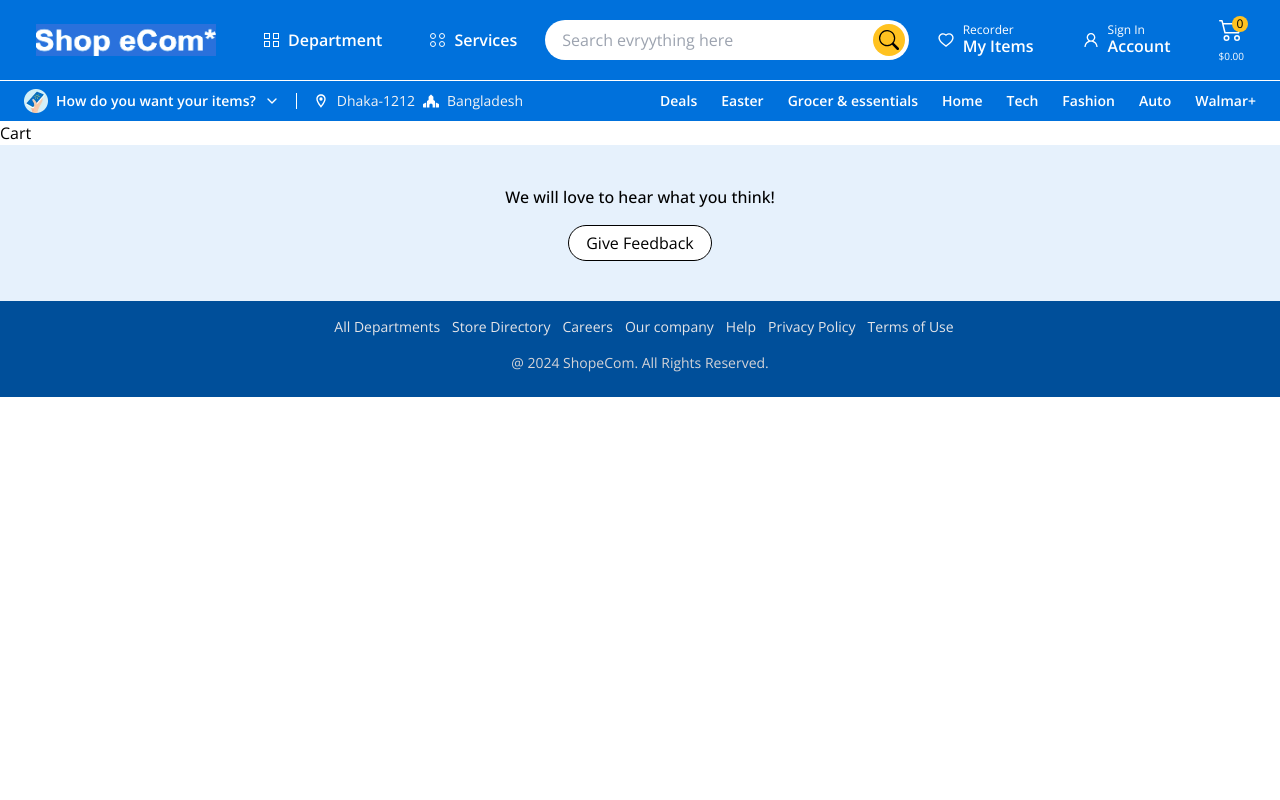
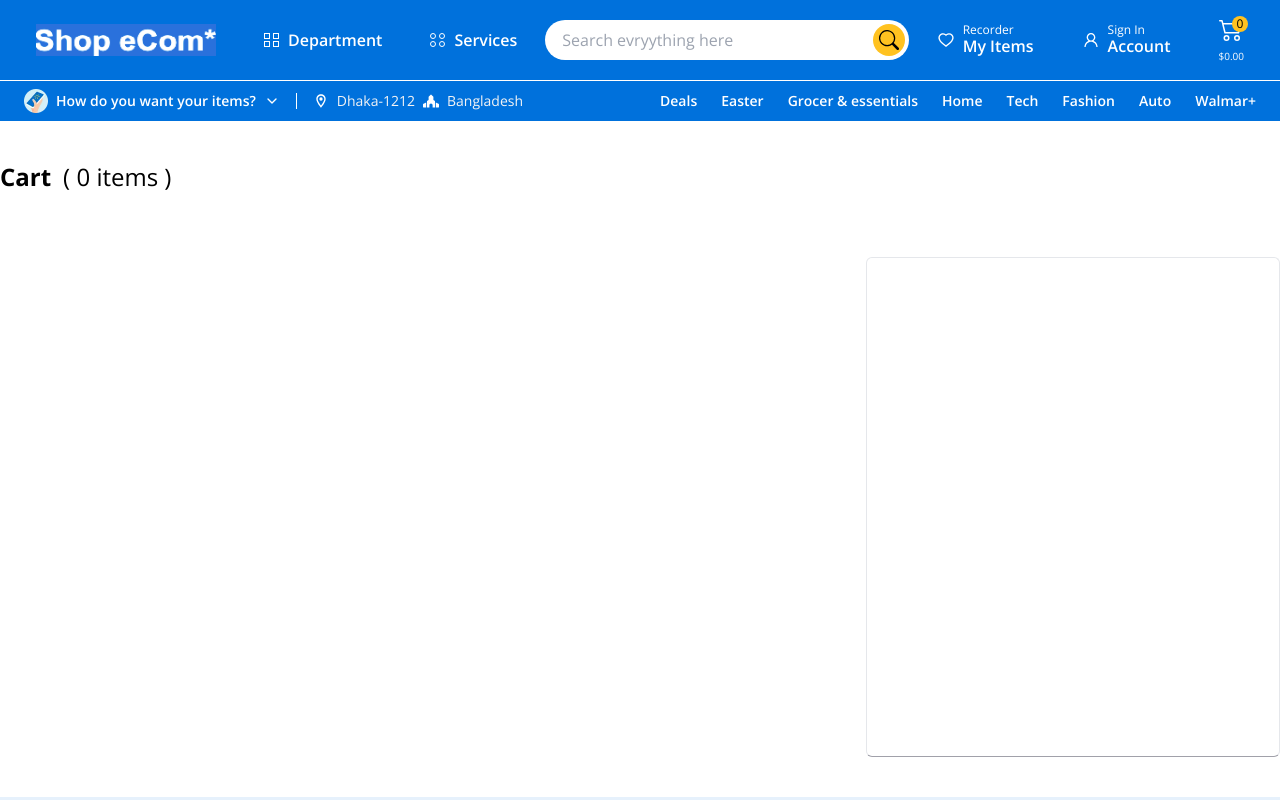
Before and after one commit to MUJAHID-WEB/shopecom_next, a Next.js app: page /cart in a window 1280 px wide. Shown: the top 800 px of the page. Built offline with nearby package versions, Linux system fonts and the light colour scheme.

Commit message:
cart page

```diff
--- a/package.json
+++ b/package.json
@@ -13,9 +13,11 @@
     "next": "14.1.0",
     "react": "^18",
     "react-dom": "^18",
+    "react-hot-toast": "^2.4.1",
     "react-icons": "^5.0.1",
     "react-redux": "^9.1.0",
     "react-slick": "^0.30.1",
+    "redux-persist": "^6.0.0",
     "slick-carousel": "^1.8.1"
   },
   "devDependencies": {
--- /dev/null
+++ b/src/components/CartPage.tsx
@@ -0,0 +1,30 @@
+import React from 'react'
+import { useSelector } from 'react-redux'
+
+const CartPage = () => {
+    const data = useSelector((state:any)=>state.shopecom.productData)
+  return (
+    <div className='w-full py-10'>
+        <div className='w-full flex gap-10'>
+            <div className='w-2/3 flex flex-col gap-5'>
+                <h1 className='text-2xl font-bold text-black'>
+                    Cart
+                    <span className='text-lightText font-normal pl-3'>
+                       ( {data.length} items )
+                    </span>
+                </h1>
+                {/* pickup details */}
+                <div>
+
+                </div>
+            </div>
+            {/* right side */}
+            <div className='w-1/3 p-4 mt-24 h-[500px] border border-b-zinc-400 rounded-md flex flex-col justify-center gap-4'>
+
+            </div>
+        </div>
+    </div>
+  )
+}
+
+export default CartPage
--- a/src/components/Products.tsx
+++ b/src/components/Products.tsx
@@ -6,6 +6,7 @@ import { BsStarFill } from "react-icons/bs";
 import Link from "next/link";
 import { useDispatch } from "react-redux";
 import { addToCart } from "@/redux/shopecomSlice";
+import toast, {Toaster} from 'react-hot-toast'
 
 const Products = ({ productData }: any) => {
   const dispatch = useDispatch();
@@ -41,6 +42,8 @@ const Products = ({ productData }: any) => {
                       quantity: 1,
                       category: item.category,
                     })
+                  ) && toast.success(
+                    `${item.title.substring(0,20)} is added to cart`
                   )
                 }
                 className="w-20 h-9 bg-blue text-white rounded-full flex gap-1 items-center justify-center hover:bg-[#004f9a] duration-300"
@@ -105,6 +108,17 @@ const Products = ({ productData }: any) => {
           </div>
         </div>
       ))}
+      <Toaster
+      reverseOrder={false}
+      position="top-center"
+      toastOptions={{
+        style:{
+          borderRadius: '8px',
+          background: '#333',
+          color: '#fff'
+        }
+      }}
+      />
     </div>
   );
 };
--- a/src/pages/_app.tsx
+++ b/src/pages/_app.tsx
@@ -4,8 +4,11 @@ import type { AppProps } from "next/app";
 import { Open_Sans } from "next/font/google";
 import Layout from "@/components/Layout";
 
-import { store } from '../redux/store'
-import { Provider } from 'react-redux'
+import { store, persistor } from "../redux/store";
+import { PersistGate } from "redux-persist/integration/react";
+import { Provider } from "react-redux";
+
+
 
 const open_sans = Open_Sans({
   subsets: ["latin"],
@@ -14,13 +17,14 @@ const open_sans = Open_Sans({
 
 export default function App({ Component, pageProps }: AppProps) {
   return (
-
     <Provider store={store}>
-    <main className={`${open_sans.variable} font-sans`}>
-      <Layout>
-        <Component {...pageProps} />
-      </Layout>
-    </main>
+      <PersistGate loading={'loading'} persistor={persistor}>
+        <main className={`${open_sans.variable} font-sans`}>
+          <Layout>
+            <Component {...pageProps} />
+          </Layout>
+        </main>
+      </PersistGate>
     </Provider>
   );
 }
--- a/src/pages/cart/index.tsx
+++ b/src/pages/cart/index.tsx
@@ -1,8 +1,11 @@
+import CartPage from '@/components/CartPage'
 import React from 'react'
 
 const Cart = () => {
   return (
-    <div>Cart</div>
+    <div className='max-w-contentContainer mx-auto'>
+      <CartPage />
+    </div>
   )
 }
 
--- a/src/pages/product/[_id].tsx
+++ b/src/pages/product/[_id].tsx
@@ -1,11 +1,15 @@
+import { addToCart } from "@/redux/shopecomSlice";
 import Image from "next/image";
 import { useRouter } from "next/router";
 import React, { useEffect, useState } from "react";
+import toast, { Toaster } from "react-hot-toast";
 import { BsInfoCircle, BsStarFill } from "react-icons/bs";
 import { IoMdHeartEmpty } from "react-icons/io";
+import { useDispatch } from "react-redux";
 
 const ProductDetails = () => {
   const router = useRouter();
+  const dispatch = useDispatch();
   // console.log(router)
   const [product, setProduct] = useState<any>({});
   const [isLoading, setLoding] = useState(false);
@@ -15,6 +19,8 @@ const ProductDetails = () => {
     setProduct(router.query);
     setLoding(false);
   }, []);
+
+  const _id = Number(product._id);
 
   return (
     <div className="w-full bg-white">
@@ -93,7 +99,25 @@ const ProductDetails = () => {
             </div>
             {/* Add to cart */}
             <div className="border-b border-b-zinc-300 pb-4">
-                <button className="w-32 h-10 bg-blue text-white rounded-full hover:bg-[#004f9a] duration-300">
+                <button
+                 onClick={() =>
+                  dispatch(
+                     addToCart({
+                       _id: _id,
+                       title: product.title,
+                       description: product.description,
+                       oldPrice: product.oldPrice,
+                       price: product.price,
+                       brand: product.brand,
+                       image: product.image,
+                       quantity: 1,
+                       category: product.category,
+                     })
+                     ) && toast.success(
+                      `${product.title.substring(0,20)} is added to cart`
+                    )
+                 }
+                className="w-32 h-10 bg-blue text-white rounded-full hover:bg-[#004f9a] duration-300">
                     Add to cart
                 </button>
             </div>
@@ -124,7 +148,7 @@ const ProductDetails = () => {
                 </div>
 
                 <p className="font-bold text-xs pt-2">
-                  Sacramento, 95829
+                  Dhaka - 1212, Bangladesh
                   <span className="font-normal underline underline-offset-2 ml-1">
                     Change
                   </span>
@@ -133,6 +157,17 @@ const ProductDetails = () => {
           </div>
         </div>
       </div>
+      <Toaster
+      reverseOrder={false}
+      position="top-center"
+      toastOptions={{
+        style:{
+          borderRadius: '8px',
+          background: '#333',
+          color: '#fff'
+        }
+      }}
+      />
     </div>
   );
 };
--- a/src/redux/store.tsx
+++ b/src/redux/store.tsx
@@ -1,13 +1,37 @@
-import { configureStore } from '@reduxjs/toolkit'
-import { shopecomslice } from './shopecomSlice'
-
+import { configureStore } from "@reduxjs/toolkit";
+import { shopecomslice } from "./shopecomSlice";
+import {
+  persistStore,
+  persistReducer,
+  FLUSH,
+  REHYDRATE,
+  PAUSE,
+  PERSIST,
+  PURGE,
+  REGISTER,
+} from "redux-persist";
+import storage from "redux-persist/lib/storage";
 
 export const shopecomReducer = shopecomslice.reducer;
 
+const persistConfig = {
+  key: "root",
+  version: 1,
+  storage,
+};
 
+const persistedReducer = persistReducer(persistConfig, shopecomReducer);
 
 export const store = configureStore({
   reducer: {
-    shopecom: shopecomReducer
+    shopecom: persistedReducer,
   },
-})
+  middleware: (getDefaultMiddleware) =>
+    getDefaultMiddleware({
+      serializableCheck: {
+        ignoredActions: [FLUSH, REHYDRATE, PAUSE, PERSIST, PURGE, REGISTER],
+      },
+    }),
+});
+
+export let persistor = persistStore(store);
```
Also changed, not shown: 2 other files (tests, documents, lock files or other folders).
